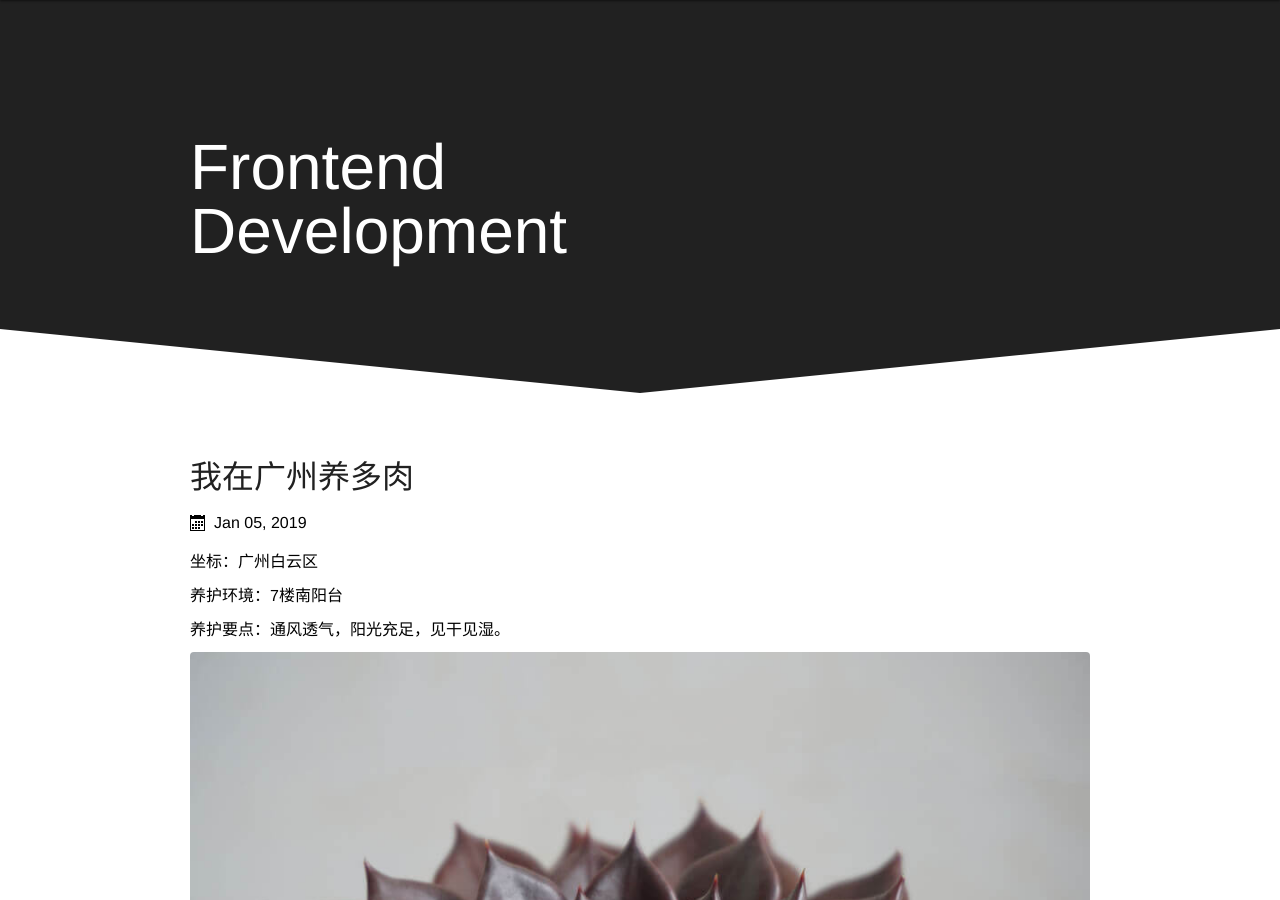
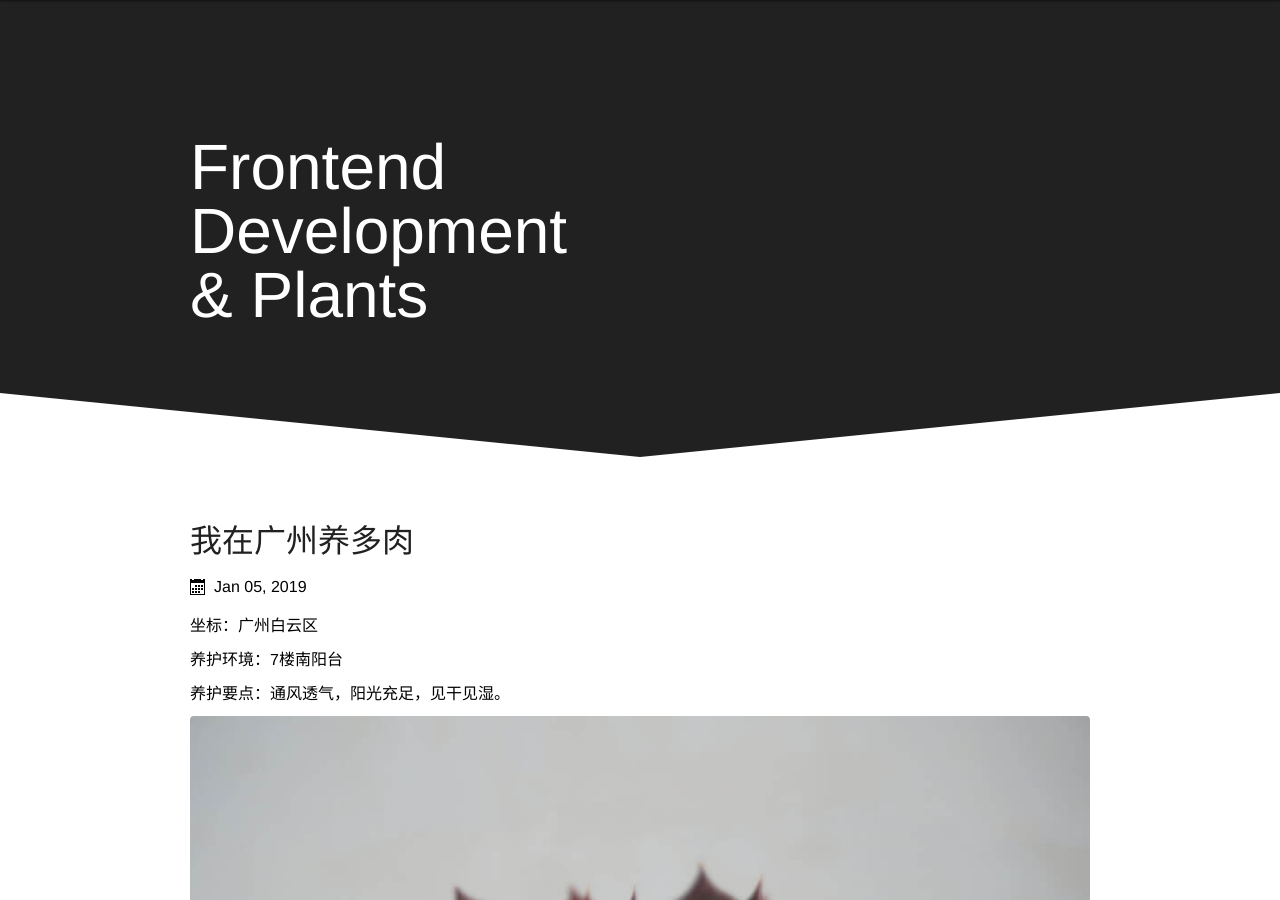
Before and after one commit to lcr/lcr.github.io, a Jekyll site: the page built from index.html, in a window 1280 px wide and 900 px high. Built offline with Jekyll 4.4.1, drawn with Linux system fonts in a browser that asks for light colours; the list of posts is cut into pages by our own code; comment, search, counter and statistics services are not loaded.

Commit message:
& plants

```diff
--- a/_includes/head.html
+++ b/_includes/head.html
@@ -4,7 +4,7 @@
   <meta http-equiv="X-UA-Compatible" content="IE=Edge">
   <title>
     {%- if page.title == "Home" -%}
-    {{ site.title | escape }}&nbsp;-&nbsp;Front end development
+    {{ site.title | escape }}&nbsp;-&nbsp;Front end development & plants
     {%- else -%}
     {{ page.title | escape }}&nbsp;-&nbsp;{{ site.title | escape }}
     {%- endif -%}
--- a/index.html
+++ b/index.html
@@ -7,7 +7,7 @@ title: Home
 
   <div class="page-title">
 
-    <h1 class="page-title-home">Frontend<br>Development</h1>
+    <h1 class="page-title-home">Frontend<br>Development<br>& Plants</h1>
 
     <div class="angled-down angled-down-left"></div>
     <div class="angled-down angled-down-right"></div>
```
